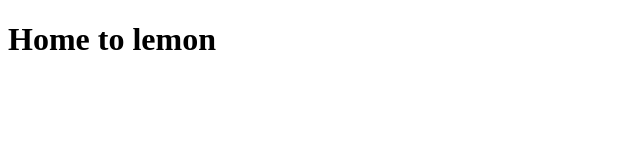
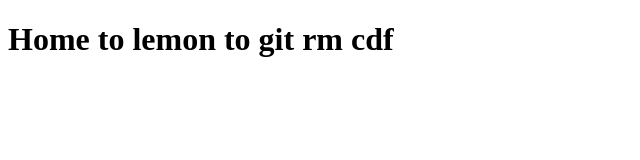
Before and after one commit to lemon704/myproject, a plain HTML site: page about.html in a window 1280 px wide. Shown: the whole page, without its empty margins (0-640 px from the left). Drawn offline with Linux system fonts and the light colour scheme.

```diff
--- a/about.html
+++ b/about.html
@@ -5,6 +5,6 @@
     <title></title>
   </head>
   <body>
-  <h1>Home to lemon</<h1>
+  <h1>Home to lemon to git rm cdf</<h1>
  </body>
 </html>
```
Also changed, not shown: index.html (+1 -1 lines).
